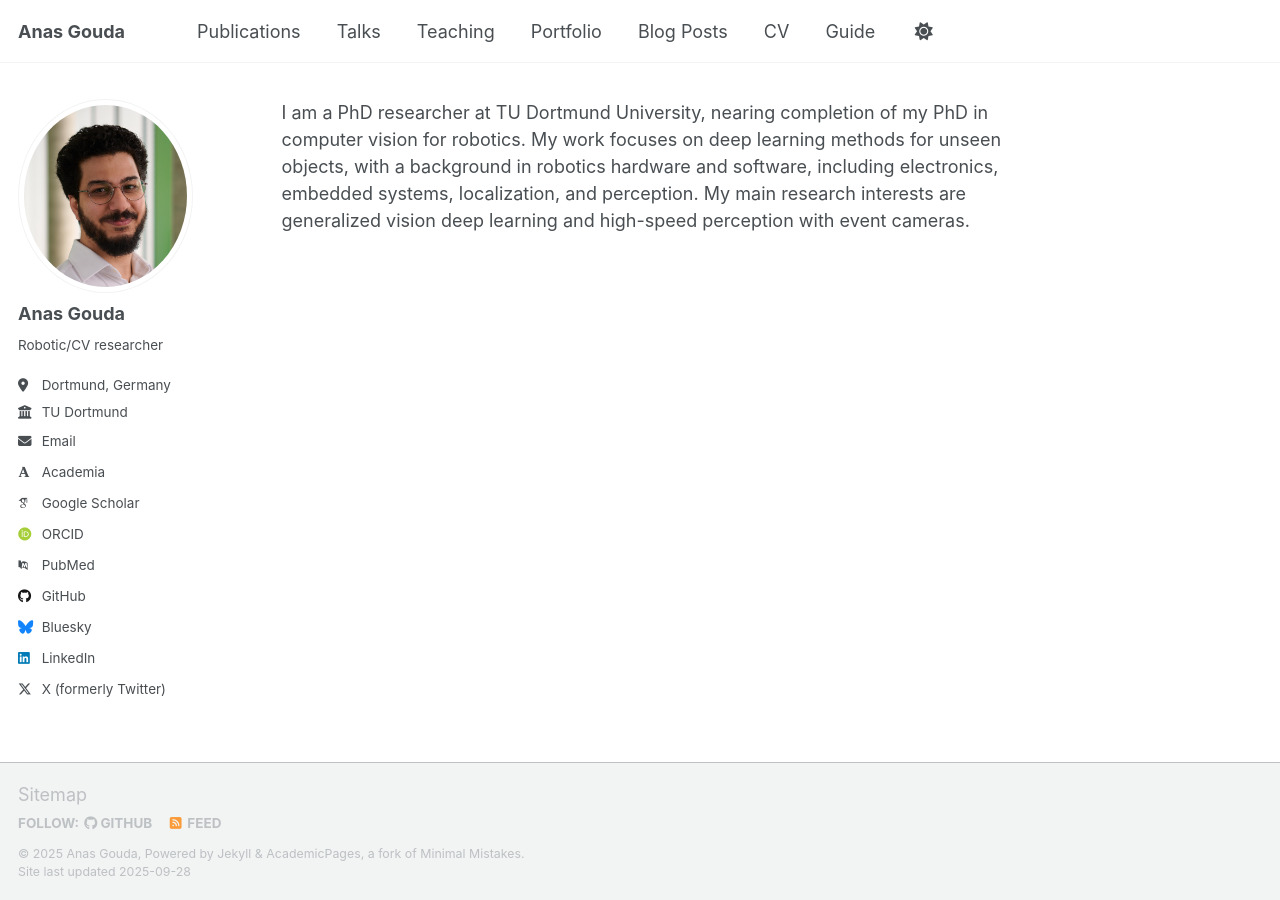
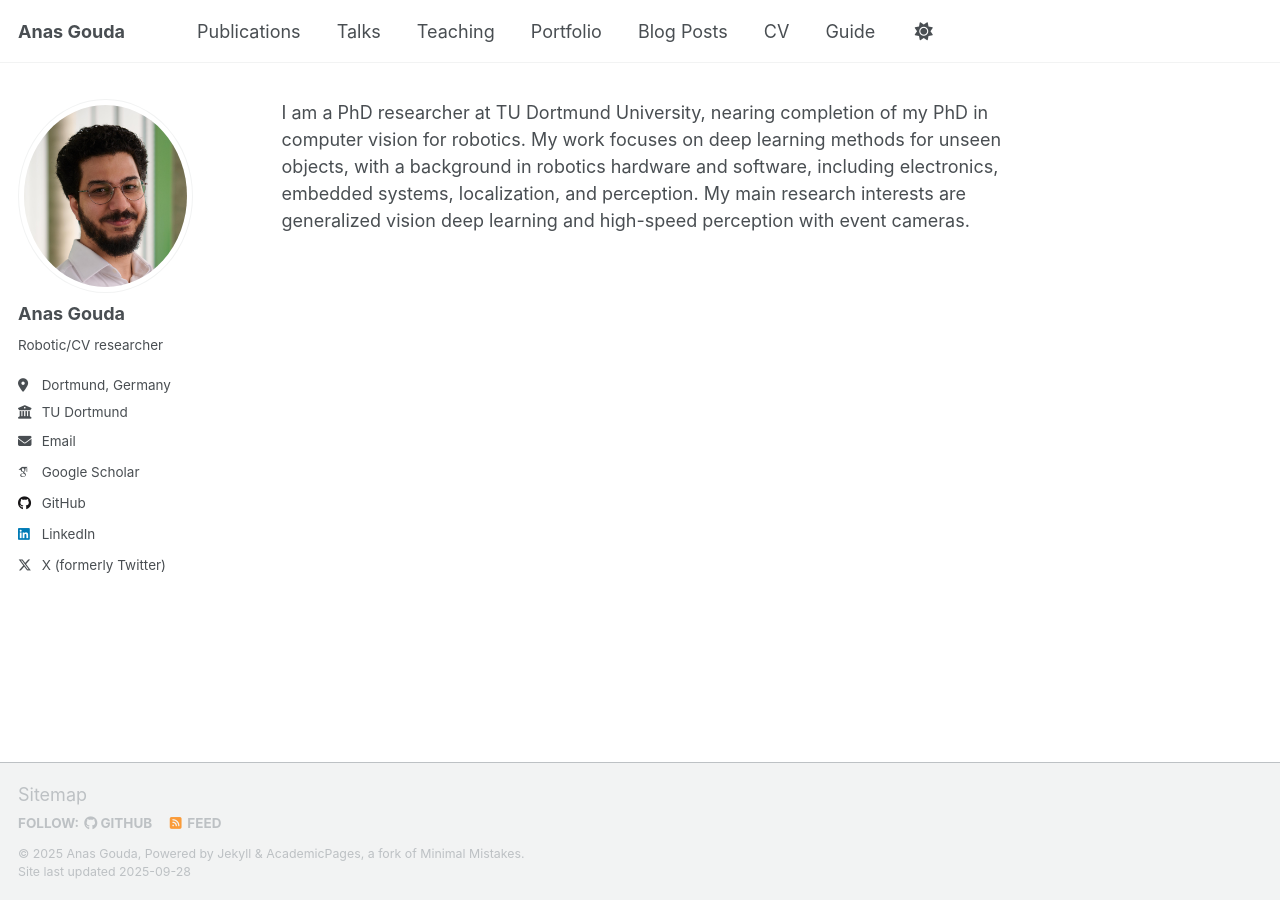
Before and after one commit to AnasIbrahim/anasibrahim.github.io, a Jekyll site: the page built from _pages/about.md, in a window 1280 px wide. Built offline with Jekyll 4.4.1, drawn with Linux system fonts in a browser that asks for light colours; some web fonts are replaced; a script that is not in the unit is left out; some of the changed lines change nothing that is shown.

Commit message:
remove unused links

```diff
--- a/_config.yml
+++ b/_config.yml
@@ -33,51 +33,51 @@
   email            : "anas.gouda@tu-dortmund.de"
 
   # Academic websites
-  academia         : https://flw.mb.tu-dortmund.de/staff/team/anas-gouda/
+  #academia         : https://flw.mb.tu-dortmund.de/staff/team/anas-gouda/
   arxiv            : # URL - Update with the correct link to your profile
   googlescholar    : "https://scholar.google.com/citations?user=6eZOuRwAAAAJ"
-  inspire-hep      : # URL
-  impactstory      : # URL
-  orcid            : "http://orcid.org/yourorcidurl"
-  semantic         : # URL
-  pubmed           : "https://www.ncbi.nlm.nih.gov/pubmed/?term=john+snow"
+  #inspire-hep      : # URL
+  #impactstory      : # URL
+  #orcid            : # URL
+  #semantic         : # URL
+  #pubmed           : # URL
   researchgate     : # URL
-  scopus           : # URL
+  #scopus           : # URL
 
   # Repositories and software development
-  bitbucket        : # Username - Update with your username on the site
-  codepen          : # Username
-  dribbble         : # Username
+  #bitbucket        : # Username - Update with your username on the site
+  #codepen          : # Username
+  #dribbble         : # Username
   github           : "AnasIbrahim"
-  kaggle           : # Username
-  stackoverflow    : # User number or user number and name (i.e., use "1" or "1/jeff-atwood")
+  #kaggle           : # Username
+  #stackoverflow    : # User number or user number and name (i.e., use "1" or "1/jeff-atwood")
 
   # Social media
-  artstation       : # Username
-  bluesky          : "bsky.app" # Replace this with you Bluesky username
-  facebook         : # Username
-  flickr           : # Username
-  foursquare       : # Username
-  goodreads        : # Username
-  google_plus      : # Username
-  keybase          : # Username
-  instagram        : # Username
-  lastfm           : # Username
+  #artstation       : # Username
+  #bluesky          : # Username
+  #facebook         : # Username
+  #flickr           : # Username
+  #foursquare       : # Username
+  #goodreads        : # Username
+  #google_plus      : # Username
+  #keybase          : # Username
+  #instagram        : # Username
+  #lastfm           : # Username
   linkedin         : anas-gouda-593297a0
-  mastodon         : # URL
-  medium           : # URL
-  pinterest        : # Username
-  soundcloud       : # Username
-  steam            : # Username
-  telegram         : # URL
-  tumblr           : # Username
+  #mastodon         : # URL
+  #medium           : # URL
+  #pinterest        : # Username
+  #soundcloud       : # Username
+  #steam            : # Username
+  #telegram         : # URL
+  #tumblr           : # Username
   twitter          : anas_gouda006
-  vine             : # Username
-  weibo            : # Username
-  wikipedia        : # Username
-  xing             : # Username
-  youtube          : # Username
-  zhihu            : # Username
+  #vine             : # Username
+  #weibo            : # Username
+  #wikipedia        : # Username
+  #xing             : # Username
+  #youtube          : # Username
+  #zhihu            : # Username
 
 # Publication Category - The following the list of publication categories and their headings
 publication_category:
```
